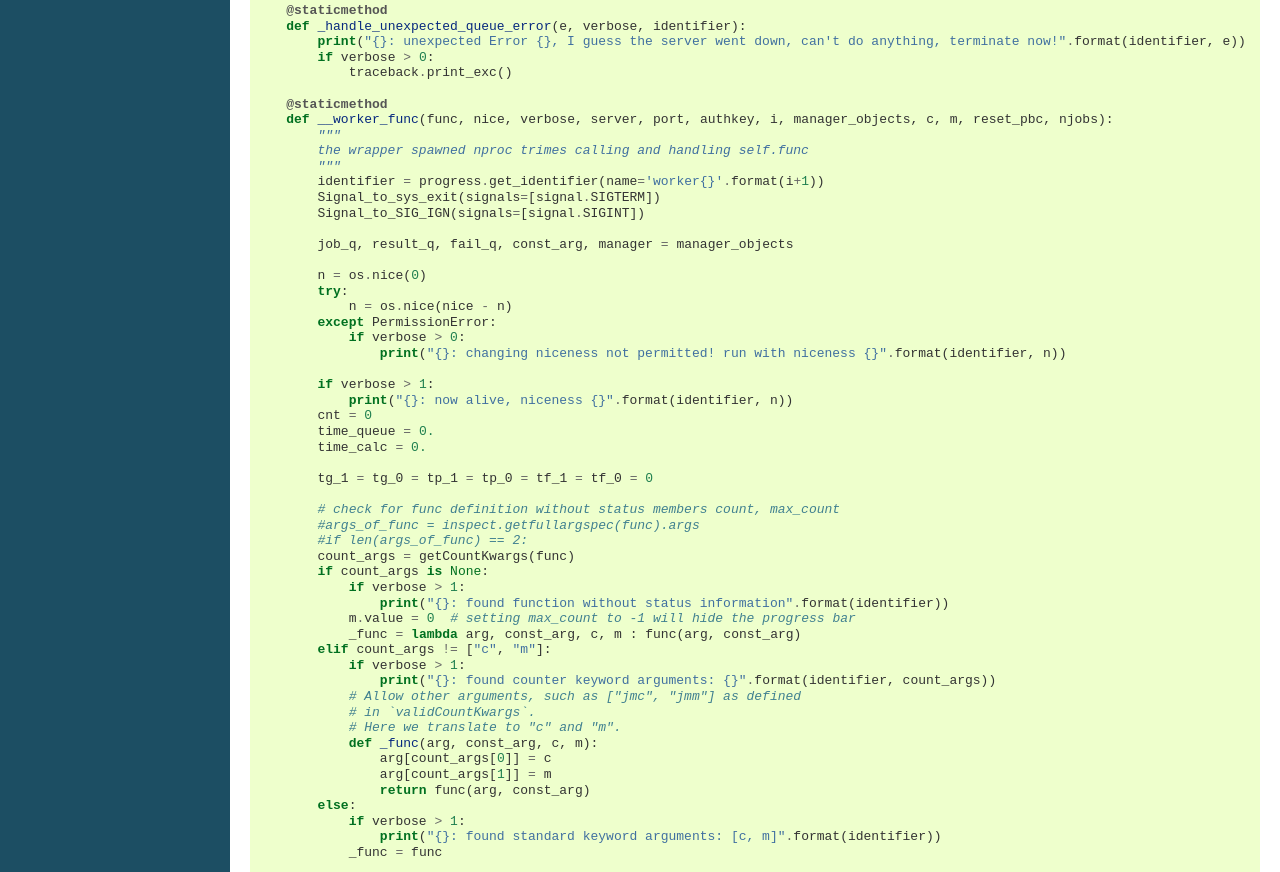
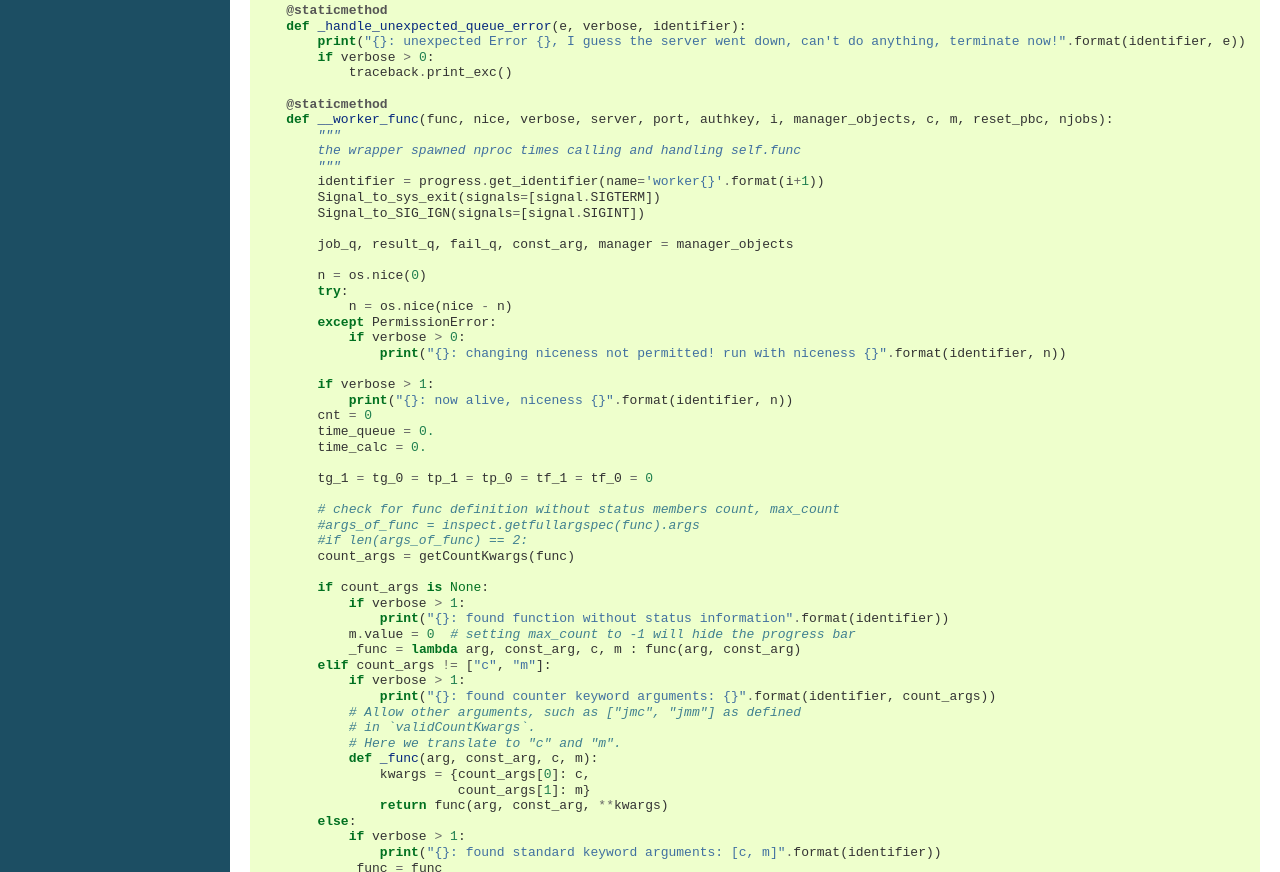
Before and after one commit to cimatosa/jobmanager, a plain HTML site: page _modules/jobmanager/jobmanager.html in a window 1280 px wide. Shown: the part 4739-5611 px from the top of the page. Drawn offline with nearby package versions, Linux system fonts and the light colour scheme; some packages are replaced by stand-ins of ours.

Commit message:
travis bot build ddaed1529b0018b227a91cafde1ff3185c802d06 [ci skip]

```diff
--- a/_modules/jobmanager/jobmanager.html
+++ b/_modules/jobmanager/jobmanager.html
@@ -354,7 +354,7 @@
     <span class="nd">@staticmethod</span>
     <span class="k">def</span> <span class="nf">__worker_func</span><span class="p">(</span><span class="n">func</span><span class="p">,</span> <span class="n">nice</span><span class="p">,</span> <span class="n">verbose</span><span class="p">,</span> <span class="n">server</span><span class="p">,</span> <span class="n">port</span><span class="p">,</span> <span class="n">authkey</span><span class="p">,</span> <span class="n">i</span><span class="p">,</span> <span class="n">manager_objects</span><span class="p">,</span> <span class="n">c</span><span class="p">,</span> <span class="n">m</span><span class="p">,</span> <span class="n">reset_pbc</span><span class="p">,</span> <span class="n">njobs</span><span class="p">):</span>
         <span class="sd">&quot;&quot;&quot;</span>
-<span class="sd">        the wrapper spawned nproc trimes calling and handling self.func</span>
+<span class="sd">        the wrapper spawned nproc times calling and handling self.func</span>
 <span class="sd">        &quot;&quot;&quot;</span>
         <span class="n">identifier</span> <span class="o">=</span> <span class="n">progress</span><span class="o">.</span><span class="n">get_identifier</span><span class="p">(</span><span class="n">name</span><span class="o">=</span><span class="s">&#39;worker{}&#39;</span><span class="o">.</span><span class="n">format</span><span class="p">(</span><span class="n">i</span><span class="o">+</span><span class="mi">1</span><span class="p">))</span>
         <span class="n">Signal_to_sys_exit</span><span class="p">(</span><span class="n">signals</span><span class="o">=</span><span class="p">[</span><span class="n">signal</span><span class="o">.</span><span class="n">SIGTERM</span><span class="p">])</span>
@@ -381,6 +381,7 @@
         <span class="c">#args_of_func = inspect.getfullargspec(func).args</span>
         <span class="c">#if len(args_of_func) == 2:</span>
         <span class="n">count_args</span> <span class="o">=</span> <span class="n">getCountKwargs</span><span class="p">(</span><span class="n">func</span><span class="p">)</span>
+
         <span class="k">if</span> <span class="n">count_args</span> <span class="ow">is</span> <span class="bp">None</span><span class="p">:</span>
             <span class="k">if</span> <span class="n">verbose</span> <span class="o">&gt;</span> <span class="mi">1</span><span class="p">:</span>
                 <span class="k">print</span><span class="p">(</span><span class="s">&quot;{}: found function without status information&quot;</span><span class="o">.</span><span class="n">format</span><span class="p">(</span><span class="n">identifier</span><span class="p">))</span>
@@ -393,9 +394,9 @@
             <span class="c"># in `validCountKwargs`.</span>
             <span class="c"># Here we translate to &quot;c&quot; and &quot;m&quot;.</span>
             <span class="k">def</span> <span class="nf">_func</span><span class="p">(</span><span class="n">arg</span><span class="p">,</span> <span class="n">const_arg</span><span class="p">,</span> <span class="n">c</span><span class="p">,</span> <span class="n">m</span><span class="p">):</span>
-                <span class="n">arg</span><span class="p">[</span><span class="n">count_args</span><span class="p">[</span><span class="mi">0</span><span class="p">]]</span> <span class="o">=</span> <span class="n">c</span>
-                <span class="n">arg</span><span class="p">[</span><span class="n">count_args</span><span class="p">[</span><span class="mi">1</span><span class="p">]]</span> <span class="o">=</span> <span class="n">m</span>
-                <span class="k">return</span> <span class="n">func</span><span class="p">(</span><span class="n">arg</span><span class="p">,</span> <span class="n">const_arg</span><span class="p">)</span>
+                <span class="n">kwargs</span> <span class="o">=</span> <span class="p">{</span><span class="n">count_args</span><span class="p">[</span><span class="mi">0</span><span class="p">]:</span> <span class="n">c</span><span class="p">,</span>
+                          <span class="n">count_args</span><span class="p">[</span><span class="mi">1</span><span class="p">]:</span> <span class="n">m</span><span class="p">}</span>
+                <span class="k">return</span> <span class="n">func</span><span class="p">(</span><span class="n">arg</span><span class="p">,</span> <span class="n">const_arg</span><span class="p">,</span> <span class="o">**</span><span class="n">kwargs</span><span class="p">)</span>
         <span class="k">else</span><span class="p">:</span>
             <span class="k">if</span> <span class="n">verbose</span> <span class="o">&gt;</span> <span class="mi">1</span><span class="p">:</span>
                 <span class="k">print</span><span class="p">(</span><span class="s">&quot;{}: found standard keyword arguments: [c, m]&quot;</span><span class="o">.</span><span class="n">format</span><span class="p">(</span><span class="n">identifier</span><span class="p">))</span>
```
Also changed, not shown: 1 other file.
